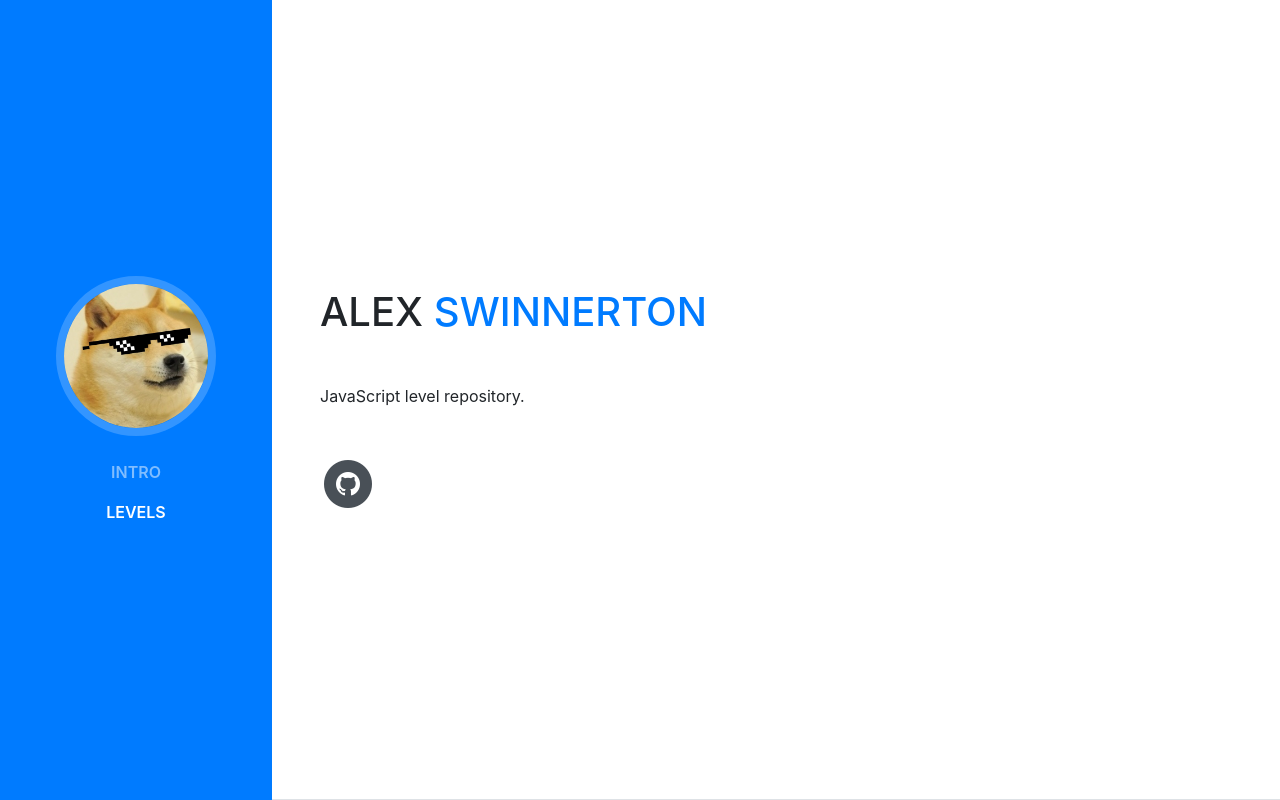
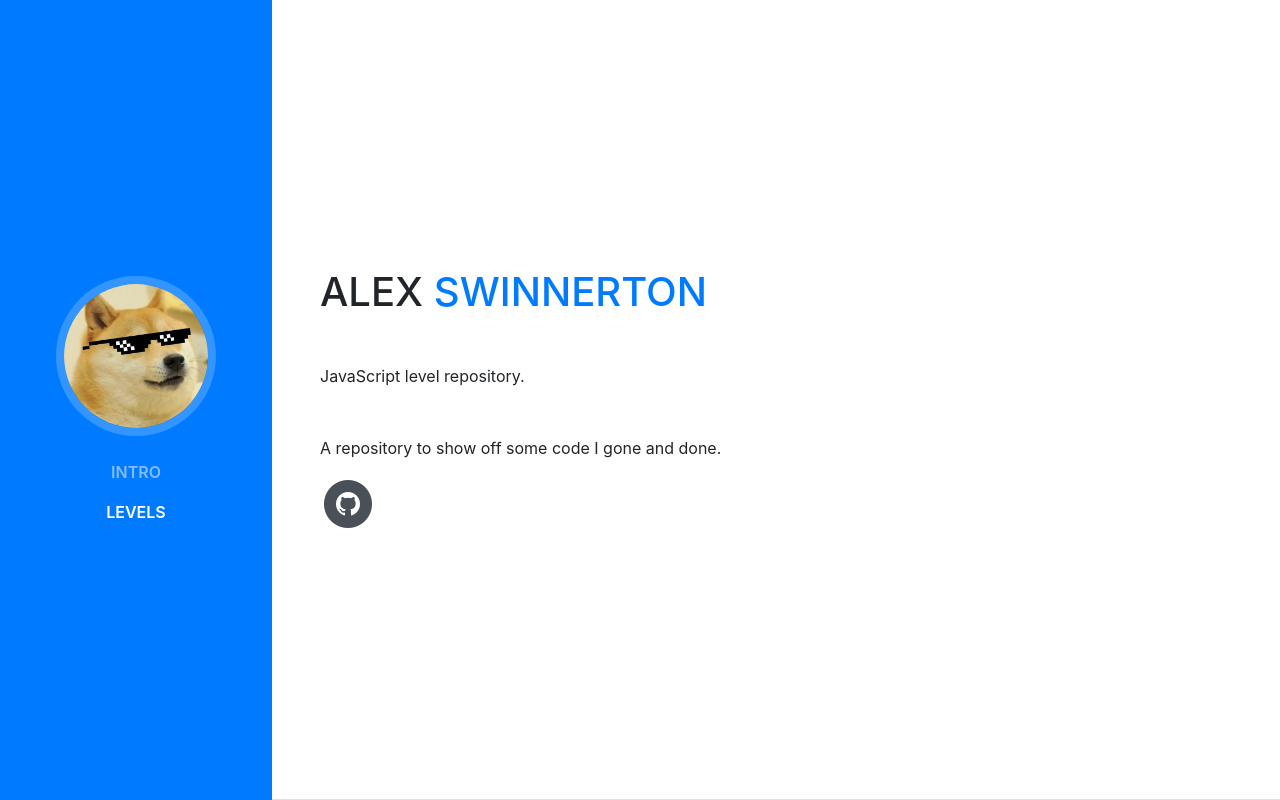
Before and after one commit to aswinnerton/aswinnerton.github.io, a website with bundled scripts: page index.html in a window 1280 px wide. Shown: the top 800 px of the page. Built offline with nearby package versions, Linux system fonts and the light colour scheme; a web font is replaced by a local one.

Commit message:
text change

```diff
--- a/index.html
+++ b/index.html
@@ -59,6 +59,7 @@
           <div class="subheading mb-5">
           </div>
           <p class="mb-5">JavaScript level repository.</p>
+          <p>A repository to show off some code I gone and done.</p>
           <ul class="list-inline list-social-icons mb-0">
             <li class="list-inline-item">
               <a href="https://github.com/aswinnerton/aswinnerton.github.io">
```
